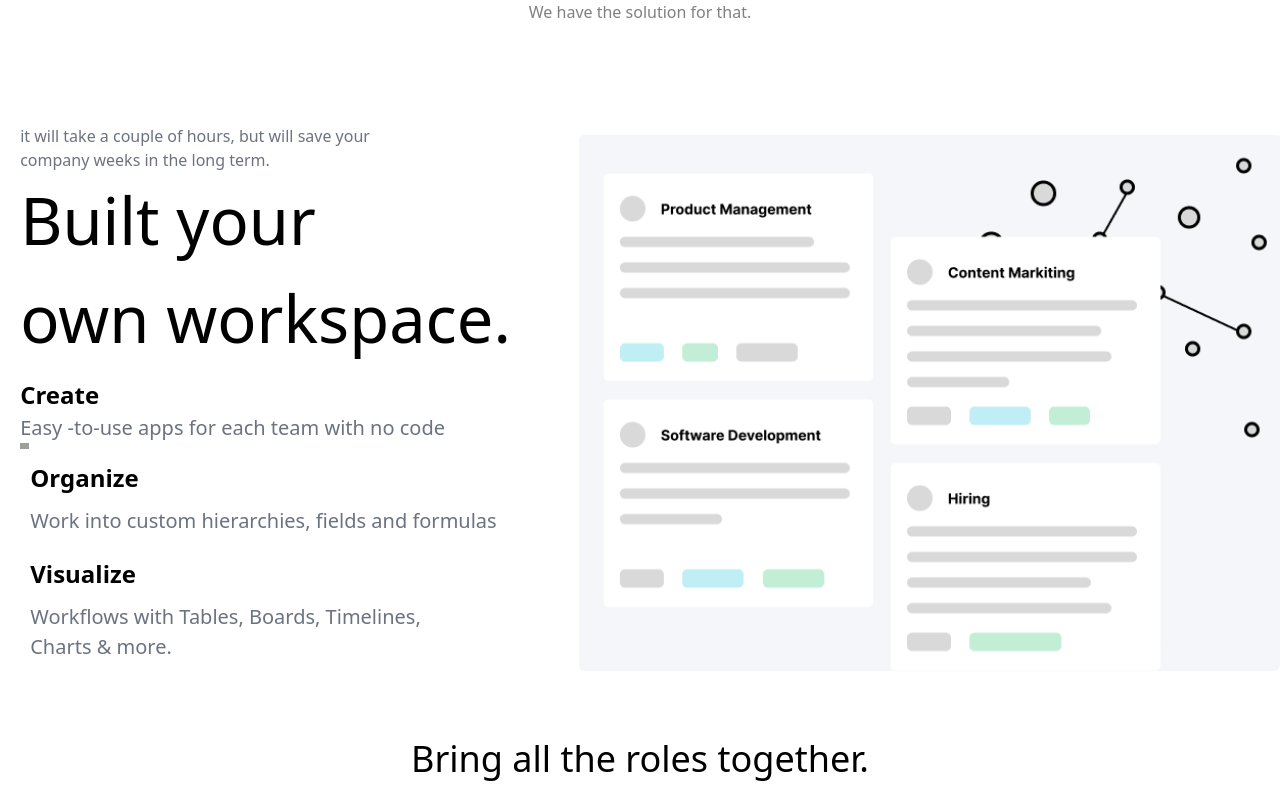
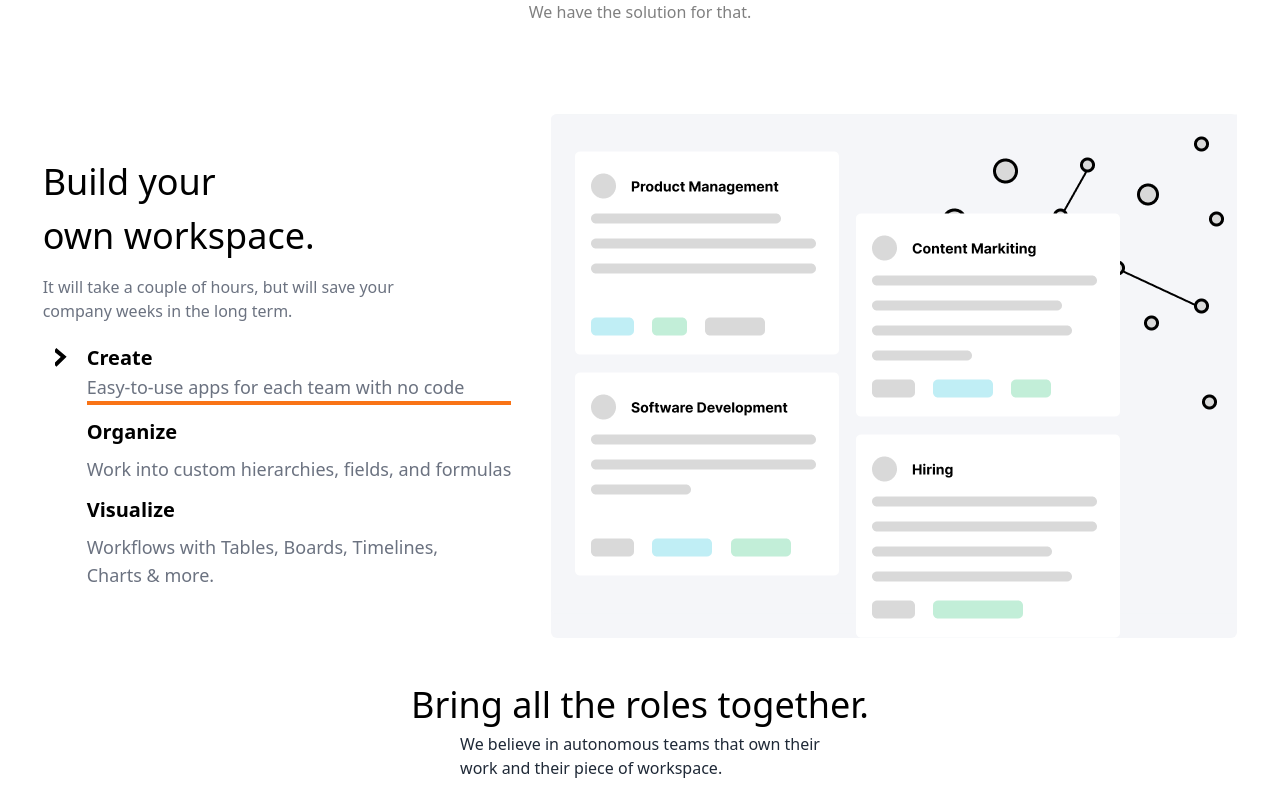
Before and after one commit to awaishassan311/Oval-Project-Management-system, a React (Vite) app: page / in a window 1280 px wide. Shown: the part 1307-2097 px from the top of the page. Built offline with nearby package versions, Linux system fonts and the light colour scheme; grey boxes are pictures that could not be loaded.

Commit message:
oval in progress

```diff
--- a/src/component/workspace/Workspace.jsx
+++ b/src/component/workspace/Workspace.jsx
@@ -3,51 +3,56 @@ import React from "react";
 
 const Workspace = () => {
   return (
-    <div className=" flex justify-center mt-12">
-      <div className="  bg-white overflow-hidden flex flex-row py-[0.63rem] px-[0rem] items-center justify-start gap-[3.13rem] text-gray-500">
-        <div className="bg-white overflow-hidden flex flex-col py-[0rem] px-[0.63rem] items-start justify-start">
-          <div className="bg-white overflow-hidden flex flex-col py-[0rem] px-[0.63rem] items-start justify-start">
-            <div className=" w-[31.19rem]">
-              <div className=" ">
-                <p className="m-0">{`it will take a couple of hours, but will save your `}</p>
-                <p className="m-0">{`company weeks in the long term. `}</p>
-              </div>
-              <div className=" left-[0rem] text-[4.06rem] text-black">
-                <p className="m-0">Built your</p>
-                <p className="m-0">own workspace.</p>
-              </div>
+    <div className="flex justify-center mt-12">
+      <div className="bg-white flex flex-row items-center justify-start gap-8 text-gray-500">
+        <div className="flex flex-col items-start justify-start">
+          <div className="flex flex-col gap-3">
+            <div className="text-black font-inter text-4xl font-normal leading-normal">
+              <p className="m-0">Build your</p>
+              <p className="m-0">own workspace.</p>
+            </div>
+            <div>
+              <p className="m-0">{`It will take a couple of hours, but will save your `}</p>
+              <p className="m-0">{`company weeks in the long term.`}</p>
             </div>
           </div>
-          <div className="bg-white overflow-hidden flex flex-col p-[0.63rem] items-start justify-start text-[1.5rem] text-black">
-            <div className="relative bg-white w-[30.56rem]  overflow-hidden shrink-0">
-              <b className="top-[0.63rem] ">Create</b>
-              <div className="  top-[3.06rem] left-[1.44rem] text-[1.25rem] font-medium text-gray-500">
-                Easy -to-use apps for each team with no code
-              </div>
-              <div className="  top-[5.19rem] left-[1.44rem] bg-tomato w-[27.75rem]  overflow-hidden" />
+          <div className="flex flex-row">
+            <div className="mt-3 p-3">
               <img
-                className="  top-[1.05rem] left-[0rem] w-[0.54rem] "
+                className="w-3"
+                color="orange-500"
                 alt=""
-                src="/vector-1.svg"
+                src="src\assets\vector-1.svg"
               />
             </div>
-            <div className="bg-white overflow-hidden flex flex-col p-[0.63rem] items-start justify-start gap-[0.63rem]">
-              <b className="relative">Organize</b>
-              <div className="relative text-[1.25rem] font-medium text-gray-500">
-                Work into custom hierarchies, fields and formulas
+            <div className="flex flex-col p-2 mt-3 gap-3">
+              <div className="text-black font-inter text-xl  leading-normal">
+                <b>Create</b>
+                <div className="text-lg font-medium text-gray-500">
+                  Easy-to-use apps for each team with no code
+                </div>
+                <div className="bg-orange-500 h-1 w-full"></div>
               </div>
-            </div>
-            <div className="bg-white overflow-hidden flex flex-col p-[0.63rem] items-start justify-start gap-[0.63rem]">
-              <b className="relative">Visualize</b>
-              <div className="relative text-[1.25rem] font-medium text-gray-500">
-                <p className="m-0">Workflows with Tables, Boards, Timelines,</p>
-                <p className="m-0">{`Charts & more.`}</p>
+              <div className="flex flex-col text-black font-inter text-xl  leading-normal   gap-2">
+                <b>Organize</b>
+                <div className="text-lg font-medium text-gray-500">
+                  Work into custom hierarchies, fields, and formulas
+                </div>
+              </div>
+              <div className="flex flex-col  text-black font-inter text-xl  leading-normal  gap-2">
+                <b>Visualize</b>
+                <div className="text-lg font-medium text-gray-500">
+                  <p className="m-0">
+                    Workflows with Tables, Boards, Timelines,
+                  </p>
+                  <p className="m-0">{`Charts & more.`}</p>
+                </div>
               </div>
             </div>
           </div>
         </div>
-        <div className="flex justify-center items-center w-[701px]  flex-shrink-0 rounded-md bg-[#F5F6F9]">
-          <img className="w-[1210px] " src={badge1} alt="Your Company"></img>
+        <div className="flex justify-center items-center w-160 rounded-md bg-[#F5F6F9]">
+          <img className="w-full" src={badge1} alt="Your Company" />
         </div>
       </div>
     </div>
```
